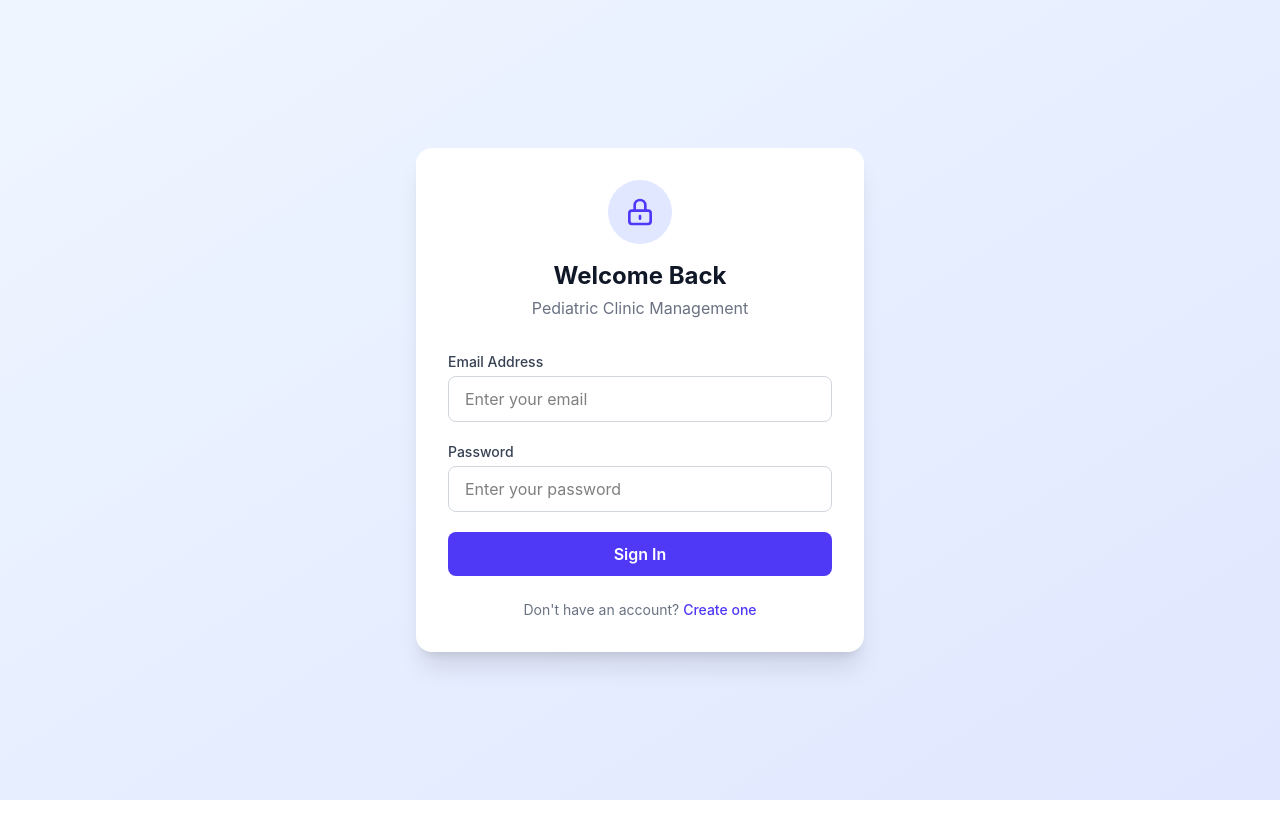
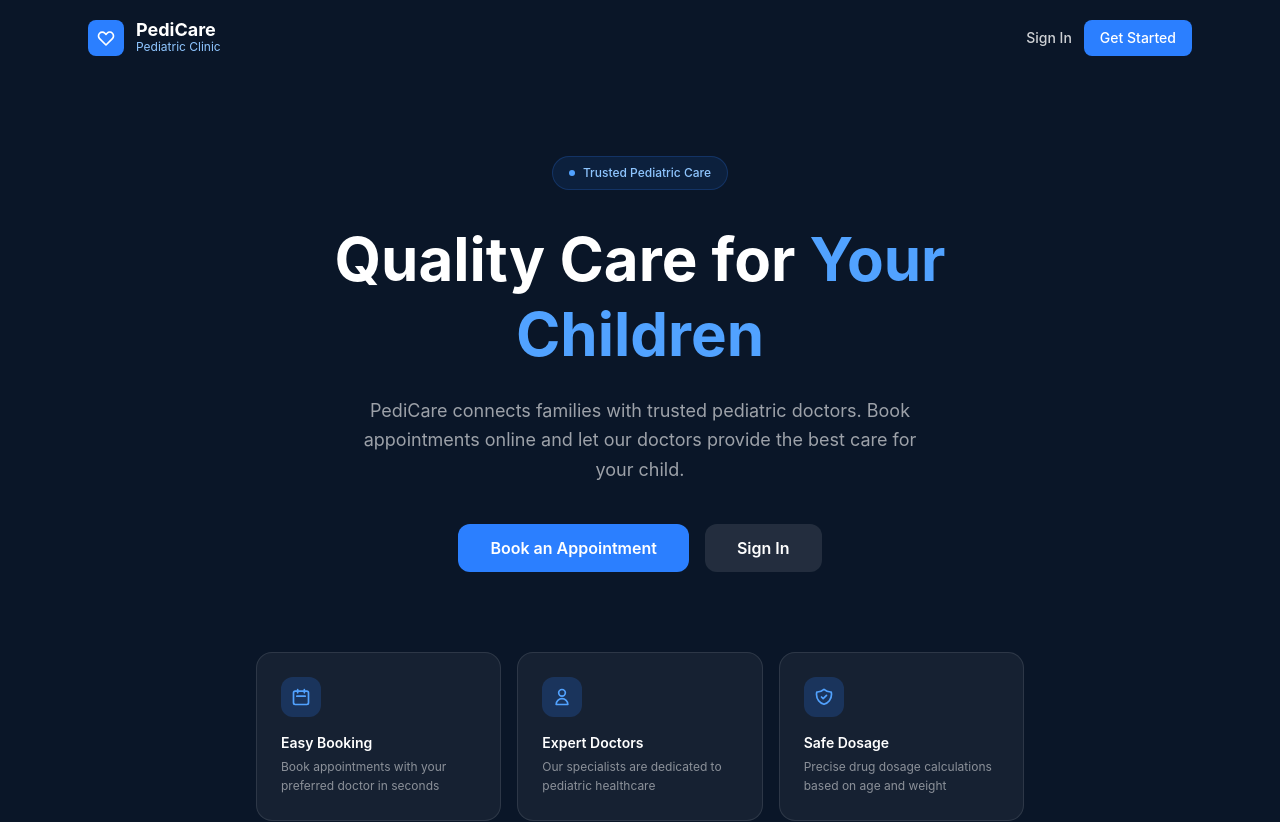
Before and after one commit to erzaosmani117/clinic-app, a React (Vite) app in the folder frontend/: page / in a window 1280 px wide. Before the commit this address led to /login. Shown: the top 822 px of the page. Before the commit the page ends 800 px from the top, so only its background shows below. Built offline with nearby package versions, Linux system fonts and the light colour scheme.

Commit message:
Add Home page

```diff
--- a/frontend/src/App.jsx
+++ b/frontend/src/App.jsx
@@ -4,11 +4,12 @@ import Login from './pages/Login';
 import Register from './pages/Register';
 import PatientDashboard from './pages/PatientDashboard';
 import DoctorDashboard from './pages/DoctorDashboard';
+import Home from './pages/Home';
 
 export default function App() {
   return (
     <Routes>
-      <Route path="/" element={<Navigate to="/login" />} />
+      <Route path="/" element={<Home />} />
       <Route path="/login" element={<Login />} />
       <Route path="/register" element={<Register />} />
 
--- /dev/null
+++ b/frontend/src/pages/Home.jsx
@@ -0,0 +1,113 @@
+import { Link } from 'react-router-dom';
+
+export default function Home() {
+    return (
+        <div className="min-h-screen bg-[#0a1628] flex flex-col">
+
+            {/* Navbar */}
+            <nav className="px-6 py-5 flex items-center justify-between max-w-6xl mx-auto w-full">
+                <div className="flex items-center gap-3">
+                    <div className="w-9 h-9 bg-blue-500 rounded-lg flex items-center justify-center">
+                        <svg className="w-5 h-5 text-white" fill="none" stroke="currentColor" viewBox="0 0 24 24">
+                            <path strokeLinecap="round" strokeLinejoin="round" strokeWidth={2} d="M4.318 6.318a4.5 4.5 0 000 6.364L12 20.364l7.682-7.682a4.5 4.5 0 00-6.364-6.364L12 7.636l-1.318-1.318a4.5 4.5 0 00-6.364 0z" />
+                        </svg>
+                    </div>
+                    <div>
+                        <p className="text-white font-bold text-lg leading-none">PediCare</p>
+                        <p className="text-blue-300 text-xs">Pediatric Clinic</p>
+                    </div>
+                </div>
+                <div className="flex items-center gap-3">
+                    <Link
+                        to="/login"
+                        className="text-white/80 hover:text-white text-sm font-medium transition"
+                    >
+                        Sign In
+                    </Link>
+                    <Link
+                        to="/register"
+                        className="bg-blue-500 hover:bg-blue-600 text-white text-sm font-medium px-4 py-2 rounded-lg transition"
+                    >
+                        Get Started
+                    </Link>
+                </div>
+            </nav>
+
+            {/* Hero */}
+            <div className="flex-1 flex flex-col items-center justify-center text-center px-6 py-20">
+                <div className="inline-flex items-center gap-2 bg-blue-500/10 border border-blue-500/20 text-blue-300 text-xs font-medium px-4 py-2 rounded-full mb-8">
+                    <div className="w-1.5 h-1.5 bg-blue-400 rounded-full"></div>
+                    Trusted Pediatric Care
+                </div>
+
+                <h1 className="text-5xl sm:text-6xl font-bold text-white max-w-3xl leading-tight mb-6">
+                    Quality Care for
+                    <span className="text-blue-400"> Your Children</span>
+                </h1>
+
+                <p className="text-white/60 text-lg max-w-xl mb-10 leading-relaxed">
+                    PediCare connects families with trusted pediatric doctors.
+                    Book appointments online and let our doctors provide
+                    the best care for your child.
+                </p>
+
+                <div className="flex items-center gap-4 flex-wrap justify-center">
+                    <Link
+                        to="/register"
+                        className="bg-blue-500 hover:bg-blue-600 text-white font-semibold px-8 py-3 rounded-xl transition"
+                    >
+                        Book an Appointment
+                    </Link>
+                    <Link
+                        to="/login"
+                        className="bg-white/10 hover:bg-white/20 text-white font-semibold px-8 py-3 rounded-xl transition"
+                    >
+                        Sign In
+                    </Link>
+                </div>
+
+                {/* Features */}
+                <div className="grid grid-cols-1 sm:grid-cols-3 gap-4 mt-20 max-w-3xl w-full">
+                    {[
+                        {
+                            icon: (
+                                <path strokeLinecap="round" strokeLinejoin="round" strokeWidth={2} d="M8 7V3m8 4V3m-9 8h10M5 21h14a2 2 0 002-2V7a2 2 0 00-2-2H5a2 2 0 00-2 2v12a2 2 0 002 2z" />
+                            ),
+                            title: 'Easy Booking',
+                            desc: 'Book appointments with your preferred doctor in seconds'
+                        },
+                        {
+                            icon: (
+                                <path strokeLinecap="round" strokeLinejoin="round" strokeWidth={2} d="M16 7a4 4 0 11-8 0 4 4 0 018 0zM12 14a7 7 0 00-7 7h14a7 7 0 00-7-7z" />
+                            ),
+                            title: 'Expert Doctors',
+                            desc: 'Our specialists are dedicated to pediatric healthcare'
+                        },
+                        {
+                            icon: (
+                                <path strokeLinecap="round" strokeLinejoin="round" strokeWidth={2} d="M9 12l2 2 4-4m5.618-4.016A11.955 11.955 0 0112 2.944a11.955 11.955 0 01-8.618 3.04A12.02 12.02 0 003 9c0 5.591 3.824 10.29 9 11.622 5.176-1.332 9-6.03 9-11.622 0-1.042-.133-2.052-.382-3.016z" />
+                            ),
+                            title: 'Safe Dosage',
+                            desc: 'Precise drug dosage calculations based on age and weight'
+                        },
+                    ].map((feature, i) => (
+                        <div key={i} className="bg-white/5 border border-white/10 rounded-2xl p-6 text-left">
+                            <div className="w-10 h-10 bg-blue-500/20 rounded-xl flex items-center justify-center mb-4">
+                                <svg className="w-5 h-5 text-blue-400" fill="none" stroke="currentColor" viewBox="0 0 24 24">
+                                    {feature.icon}
+                                </svg>
+                            </div>
+                            <p className="text-white font-semibold text-sm mb-1">{feature.title}</p>
+                            <p className="text-white/50 text-xs leading-relaxed">{feature.desc}</p>
+                        </div>
+                    ))}
+                </div>
+            </div>
+
+            {/* Footer */}
+            <div className="text-center py-6 text-white/30 text-xs">
+                © 2026 PediCare Pediatric Clinic. All rights reserved.
+            </div>
+        </div>
+    );
+}
```
